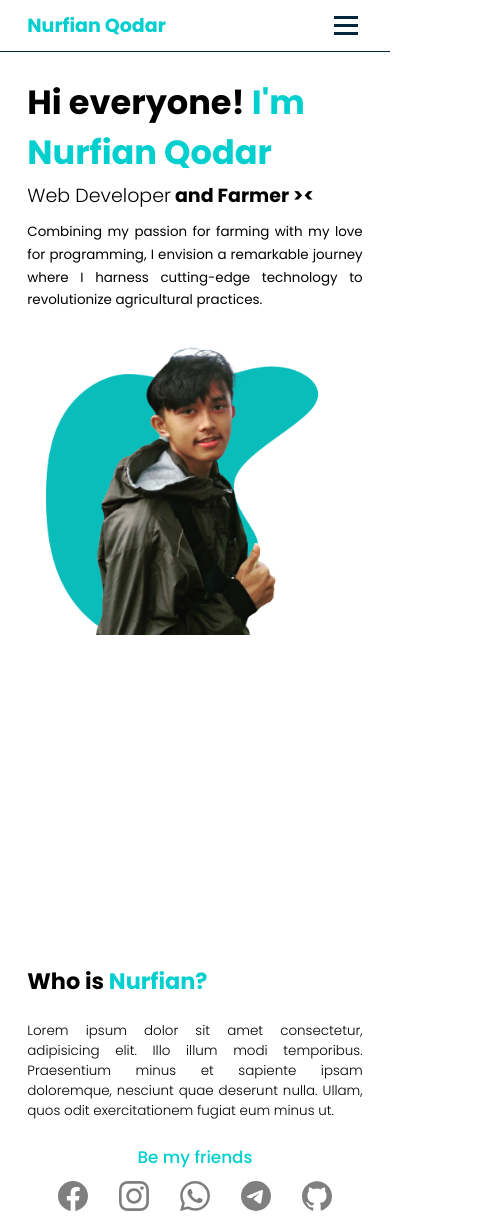
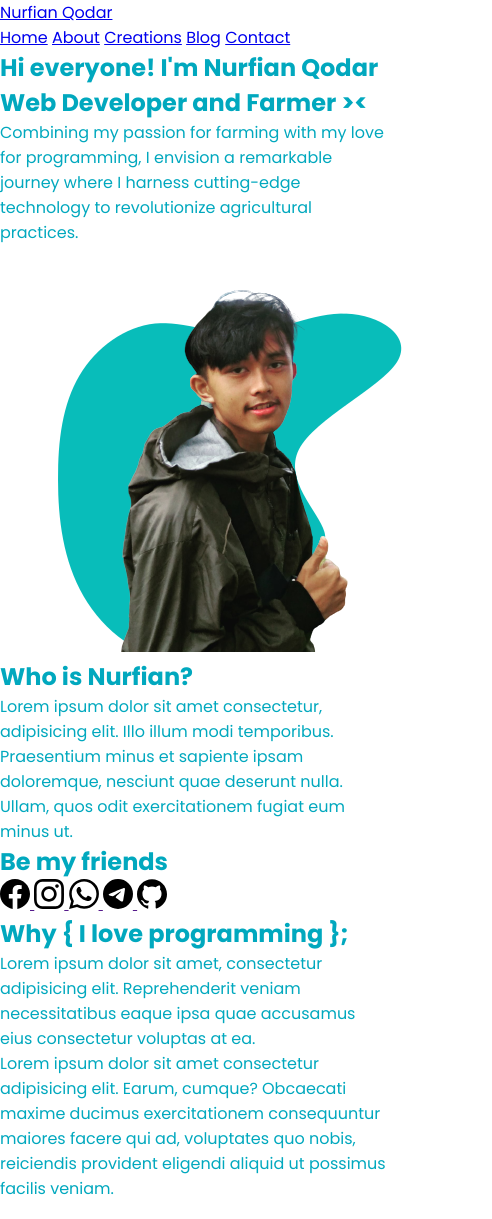
Before and after one commit to Yunz-DN77/portfolio-pub, a plain HTML site: page index.html in a window 390 px wide. Shown: the top 1219 px of the page, 492 px wide, since content can reach past the window. Drawn offline with Linux system fonts and the light colour scheme.

Commit message:
membuat reset style

```diff
--- a/css/style.css
+++ b/css/style.css
@@ -1,355 +1,21 @@
+/* Root */
 :root {
-    --bg : white;
-    --prm : rgb(0, 207, 207);
-    --scd : rgb(0, 38, 63);
+    --bg : rgb(226, 238, 255);
+    --prm : rgb(1, 168, 190);
+    --scd : blue;
 }
 
+/* Reset */
 * {
     margin: 0;
     padding: 0;
     outline: 0;
-    text-decoration: none;
     box-sizing: border-box;
 }
 
-html {
-    scroll-behavior: smooth;
-}
-
 body {
-    font-family: 'Poppins', sans-serif;
-}
-
-/*  Navbar setting */
-header {
-    display: flex;
-    justify-content: space-between;
-    align-items: center;
-    padding: 1rem 7%;
-    position: fixed;
-    border-bottom: 1px solid var(--scd);
-    left: 0;
-    right: 0;
-    top: 0;
-    background-color: rgba(255, 255, 255, 0.541);
-    z-index: 9999;
-}
-
-div.logo a {
-    font-weight: 700;
-    font-size: 1.7rem;
+    font-family: 'Poppins',sans-serif;
     color: var(--prm);
 }
 
-header nav {
-    display: flex;
-}
-
-header nav a {
-    margin: 0 1rem;
-    padding: 0.5rem 1rem;
-    font-size: 1rem;
-    color: var(--scd);
-}
-
-header nav a:hover {
-    color: var(--prm);
-}
-
-header nav a::after {
-    content: '';
-    display: block;
-    border-bottom: 2px solid var(--prm) ;
-    transform: scaleX(0);
-    transition: 0.3s;
-}
-
-header nav a:hover::after {
-    transform: scaleX(0.8);
-}
-
-div.burger {
-    display: none;
-}
-
-
-/* Hero section */
-section {
-    display: flex;
-    height: 100vh;
-    padding-top: 4.3rem;
-}
-
-section.hero .text {
-    width: 50%;
-    margin: 10rem 4rem 10rem 10%;
-    display: flex;
-    flex-direction: column;
-    align-items: flex-end;
-    justify-content: center;
-}
-
-section.hero .text h1 {
-    font-size: 3rem;
-    text-align: right;
-    margin-bottom: 0.2rem;
-}
-
-section.hero .text h1 span {
-    color: var(--prm);
-}
-
-section.hero .text h2 {
-    font-size: 1.7rem;
-    margin-bottom: 1rem;
-    text-align: right;
-}
-
-section.hero .text h2 span {
-    font-weight: 300;
-}
-
-section.hero .text p {
-    font-size: 1rem;
-    line-height: 1.7;
-    font-size: 1.2rem;
-    text-align: right;
-}
-
-section.hero .photo {
-    width: 50%;
-    display: flex;
-    align-items: center;
-    justify-content: center;
-}
-
-section.hero .photo img {
-    width: 100%;
-}
-
-/* About Section */
-
-section.about {
-    align-items: center;
-}
-
-section.about .text-about1,
-section.about .text-about2 {
-    width: 50%;
-    margin: 7%;
-}
-
-section.about .text-about1 h1 {
-    font-size: 2rem;
-    margin-bottom: 2rem;
-}
-
-section.about .text-about1 h1 span {
-    color: var(--prm);
-}
-
-section.about .text-about1 p {
-    text-align: justify;
-    font-size: 1.2rem;
-    line-height: 1.5;
-    font-weight: 300;
-}
-
-section.about .text-about1 h2 {
-    font-weight: 500;
-    text-align: center;
-    margin: 2rem auto 1rem;
-    color: var(--prm);
-}
-
-section.about .text-about1 .socmed {
-    display: flex;
-    width: 100%;
-    justify-content: space-evenly;
-    flex-wrap: wrap;
-}
-
-section.about .text-about1 .socmed a svg {
-    fill: rgba(0, 0, 0, 0.5);
-    transition: 0.3s;
-}
-
-
-section.about .text-about1 .socmed a:hover svg {
-    scale: 150%;
-    transition: 0.2s;
-}
-
-section.about .text-about1 .socmed a.fb:hover svg {
-    fill: #1877F2;
-}
-
-section.about .text-about1 .socmed a.ig:hover svg {
-    fill: #E4405F;
-}
-
-section.about .text-about1 .socmed a.wa:hover svg {
-    fill: #25D366;
-}
-
-section.about .text-about1 .socmed a.tg:hover svg {
-    fill: #26A5E4;
-}
-
-section.about .text-about1 .socmed a.gh:hover svg {
-    fill: #181717;
-}
-
-section.about .text-about2 h1 {
-    font-size: 1.5rem;
-}
-
-section.about .text-about2 h1 span {
-    color: var(--prm);
-}
-
-section.about .text-about2 p {
-    font-weight: 300;
-    font-size: 1rem;
-    text-align: justify;
-    margin-top: 1rem;
-}
-/* Media Query ====================================*/
-/* NoteBook +=================================================== */
-@media (max-width : 1080px){
-    html {
-        font-size: 85%;
-    }
-    /* Navbar setting */
-    header nav {
-        position: absolute;
-        right: -100%;
-        top: 0;
-        background-color: var(--bg);
-        width: 20rem;
-        display: flex;
-        box-shadow: -2px 10px 1rem rgba(0, 0, 0, 0.329) ;
-        flex-direction: column;
-        margin-top: 4.8rem;
-        padding-top: 1rem;
-        transition: 0.5s;
-    }
-
-    header nav a {
-        display: block;
-        width: 11rem;
-        font-size: 1.3rem;
-        margin: 1rem;
-        background-color: rgba(127, 255, 212, 0.205);
-    }
-
-    header div.burger {
-        display: inline;
-        cursor: pointer;
-    }
-
-    header div.burger span {
-        height: 3px;
-        width: 24px;
-        margin: 5px;
-        background-color: var(--scd);
-        display: block;
-        transition: 0.5s;
-    }
-
-    header div.burger.active span {
-        background-color: var(--prm);
-    }
-
-    header div.burger.active span:nth-child(1) {
-        rotate: 45deg;
-        transform-origin: top left;
-
-    }
-
-    header div.burger.active span:nth-child(2) {
-        scale: 0;
-    }
-
-    header div.burger.active span:nth-child(3) {
-        rotate: -45deg;
-        transform-origin: bottom left;
-    }
-
-    header nav.active {
-        right: 0;
-    }
-
-}
-
-
-/*  ============================================= */
-/* Tab */
-@media (max-width : 720px){
-    html {
-        font-size: 80%;
-    }
-
-    /* Hero section */
-    section.hero {
-        display: block;
-        padding-top: 7rem;
-    }
-
-    section.hero .text {
-        width: 86%;
-        margin: auto 7%;
-        align-items: flex-start;
-        justify-content: center;
-
-    }
-
-    section.hero .text h1,
-    section.hero .text h2 {
-        text-align: left;
-    }
-    section.hero .text p {
-        text-align: justify;
-    }
-
-    section.hero .photo {
-        width: 70%;
-        margin: auto;
-        padding-bottom: 5rem;
-    }
-}
-
-
-/* Handphone +++++++++=============================================== */
-@media (max-width : 480px){
-    html {
-        font-size: 70%;
-    }
-    header nav {
-        width: 60%;
-    }
-
-    section.hero .photo {
-        width: 100%;
-    }
-
-    /* About section */
-    section.about {
-        display: block;
-        margin-top: 4rem;
-    }
-    section.about .text-about1,
-    section.about .text-about2 {
-        width: 86%;
-        margin: 7%;
-    }
-    section.about .text-about2 h1 {
-        font-size: 2rem;
-    }
-
-    section.about .text-about2 p {
-        font-size: 1.2rem;
-    }
-
-
-}
+/* Design For mobile */
```
